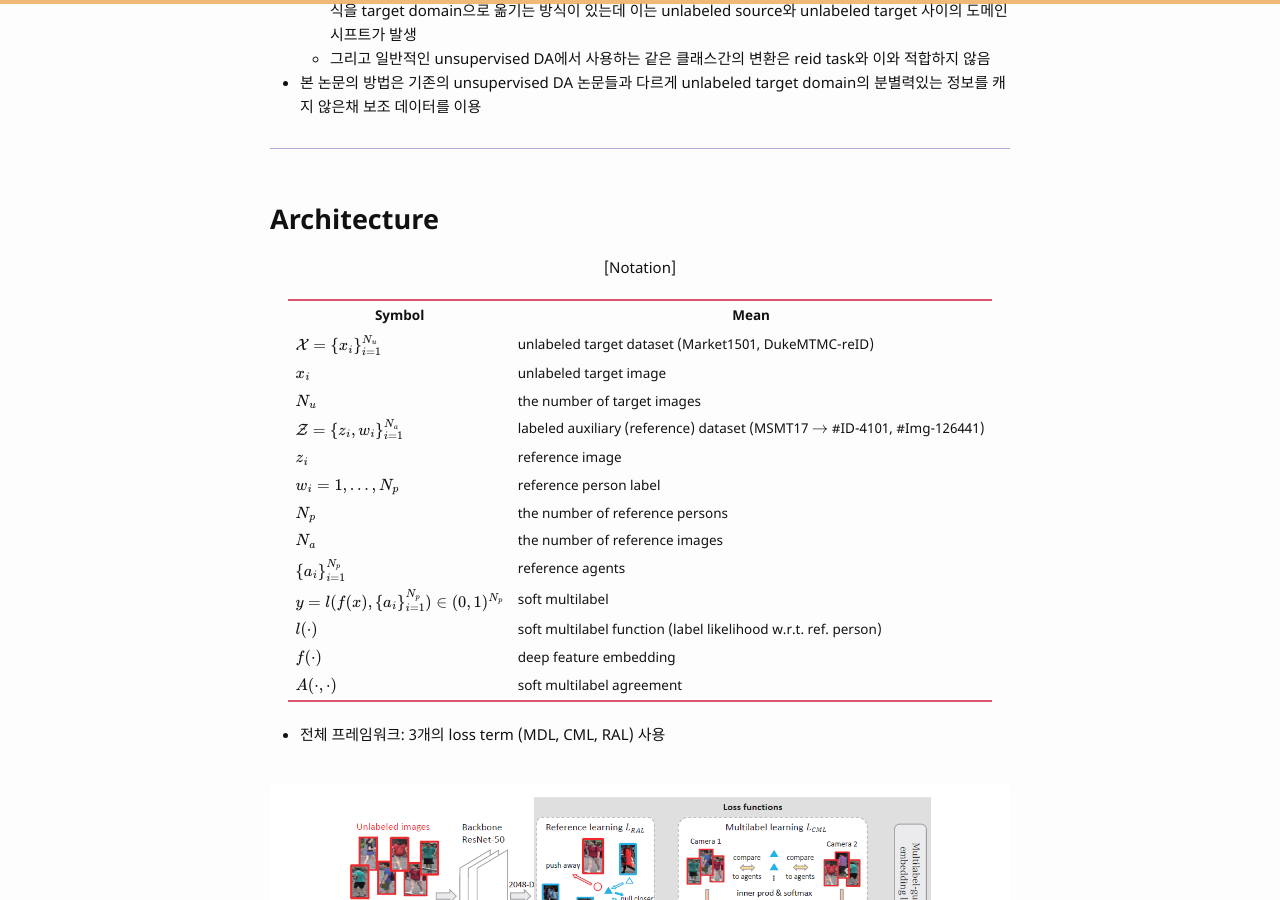
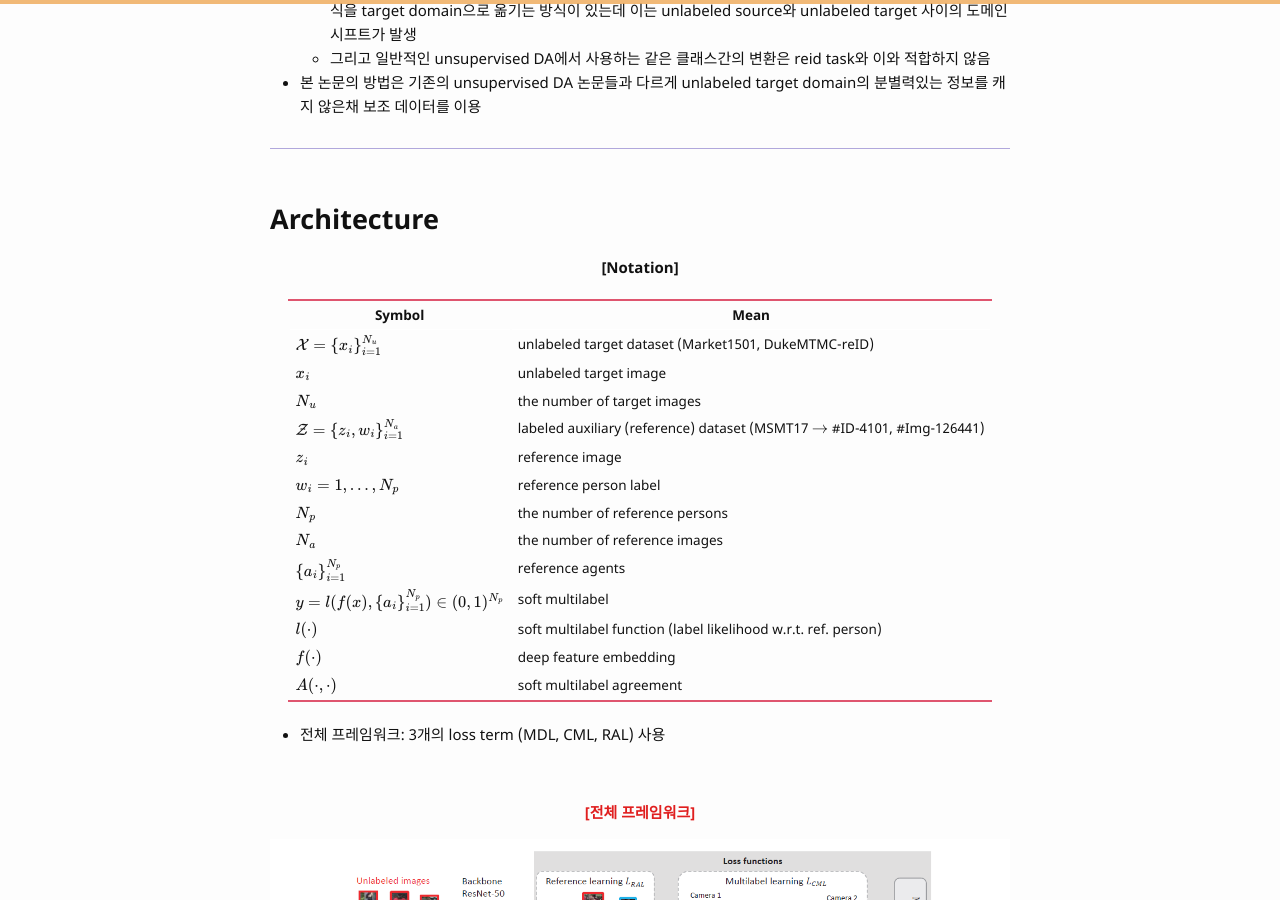
Before and after one commit to bismex/bismex.github.io, a Jekyll site: the page built from _posts/2019-07-04-MAR.md, in a window 1280 px wide and 900 px high, scrolled down 1472 px. Built offline with Jekyll 4.4.1, drawn with Linux system fonts in a browser that asks for light colours; formulas are drawn with MathJax 3.

Commit message:
Update 2019-07-04-MAR.md

```diff
--- a/_posts/2019-07-04-MAR.md
+++ b/_posts/2019-07-04-MAR.md
@@ -48,7 +48,7 @@ tags: CV re-id unsupervised
 ## Architecture
 
 
-<p align="center">
+<p align="center" style="font-weight: bold;">
 [Notation]
 </p>
 
@@ -73,10 +73,9 @@ tags: CV re-id unsupervised
 - 전체 프레임워크: 3개의 loss term (MDL, CML, RAL) 사용
 
 <br/>
+<p align="center" style="color: #e01f1f; font-weight: bold;">[전체 프레임워크]</p>
 ![picture]({{ '/assets/images/MAR02.png' | relative_url }})
 {: style="width: 100%;" class="center"}
-<p align="center" style="color: #e01f1f; font-weight: bold;">
-[전체 프레임워크]</p>
 
 
 
```
